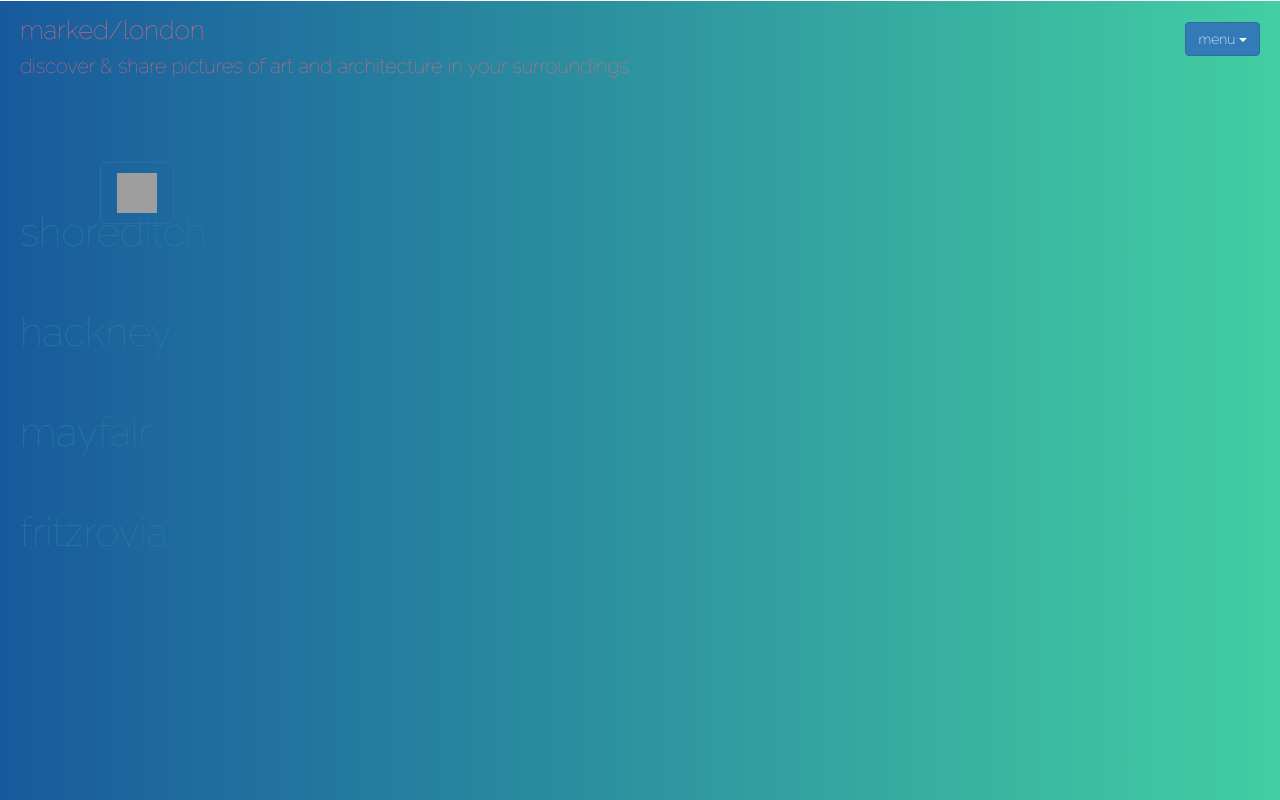
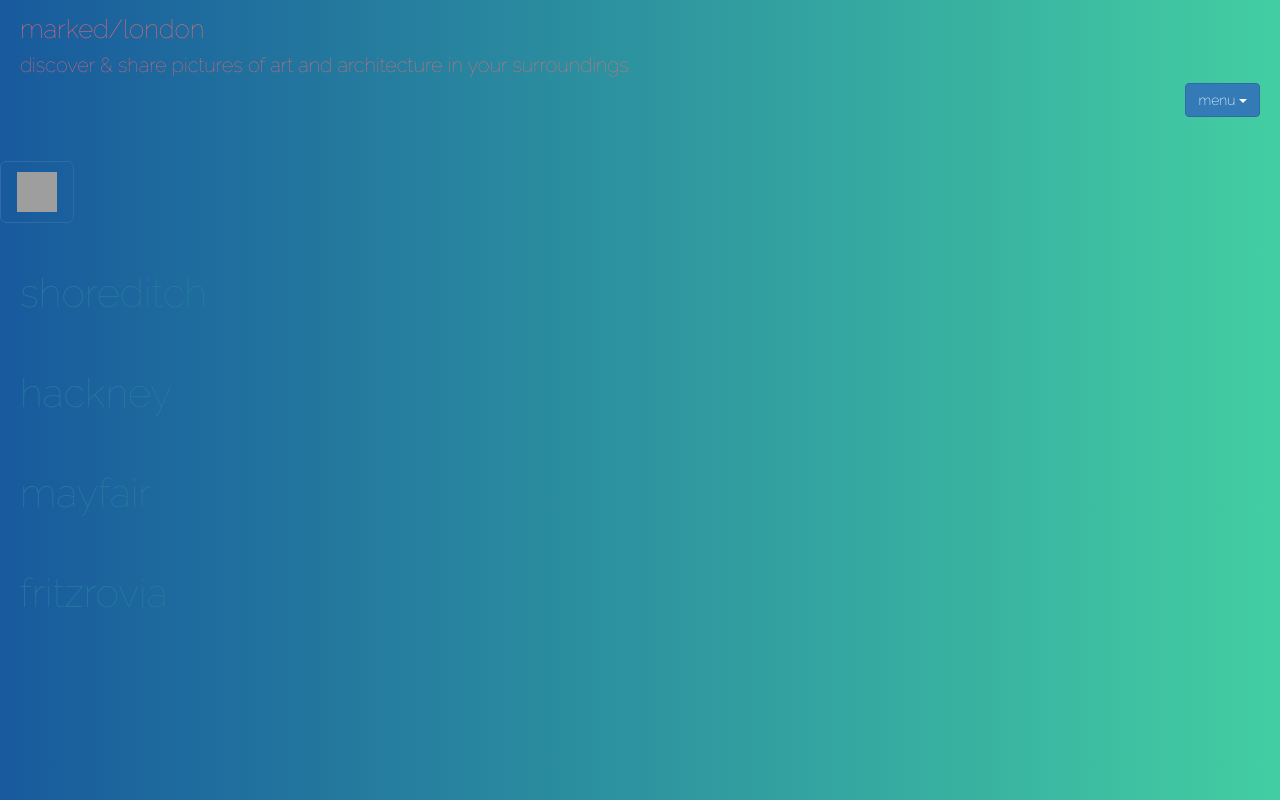
Before and after one commit to Akvilee/team_project, a plain HTML site: page index.html in a window 1280 px wide. Shown: the top 800 px of the page. Drawn offline with nearby package versions, Linux system fonts and the light colour scheme; files that its build step writes are made by us from their sources; grey boxes are pictures that could not be loaded; files whose address does not match are found by name.

Commit message:
moved button into header

```diff
--- a/index.html
+++ b/index.html
@@ -26,33 +26,14 @@
 
 </head>
 
-<title>marked / london | art & architecture in london</title>
 <body>
+<div class="hero-home-gradient">
 
-</div>
-
-<div class="container">
- <div class="row">
-  <div class="col-sm-6">
-   </div>
-   <div class="col-sm-6">
-    </div>
-  </div>
- </div>
-
-</body>
-
- <div class="hero-home-gradient">
-
- <body>
   <div class="row-fluid">
     <div class="span8">
       <h1>marked/london</h1>
       <h2>discover & share pictures of art and architecture in your surroundings</h2>
-    </div>
-  </div>
-
-<!-- Button trigger modal -->
+      <!-- Button trigger modal -->
 <button type="button" class="btn btn-primary btn-lg" data-toggle="modal" data-target="#myModal" id="customModal">
   <a href="#myModal" role="button" data-toggle="modal">
     <img src="http://icons.iconarchive.com/icons/icons8/ios7/512/Photo-Video-Slr-Camera-2-icon.png" style="width:40px;height:40px">
@@ -86,6 +67,9 @@
     </div>
   </div>
 </div>
+    </div>
+  </div>
+
 
 <nav>
   <a href="shoreditch.html">shoreditch</a></a><br>
```
